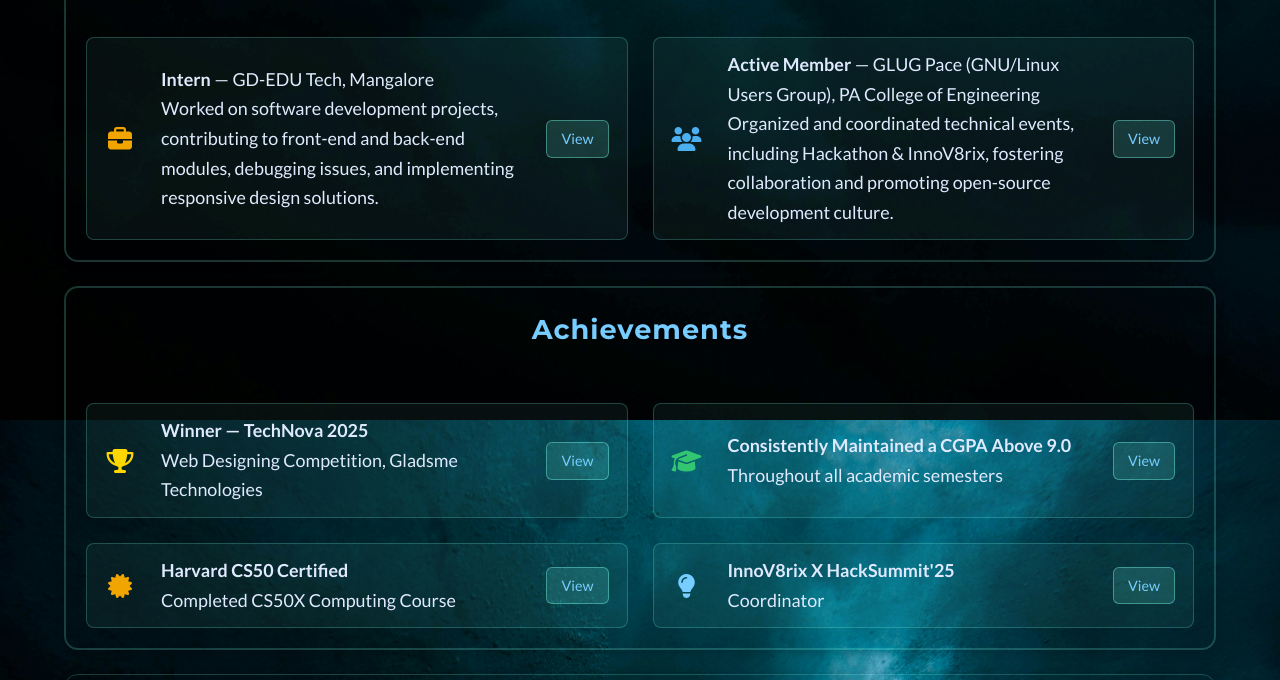
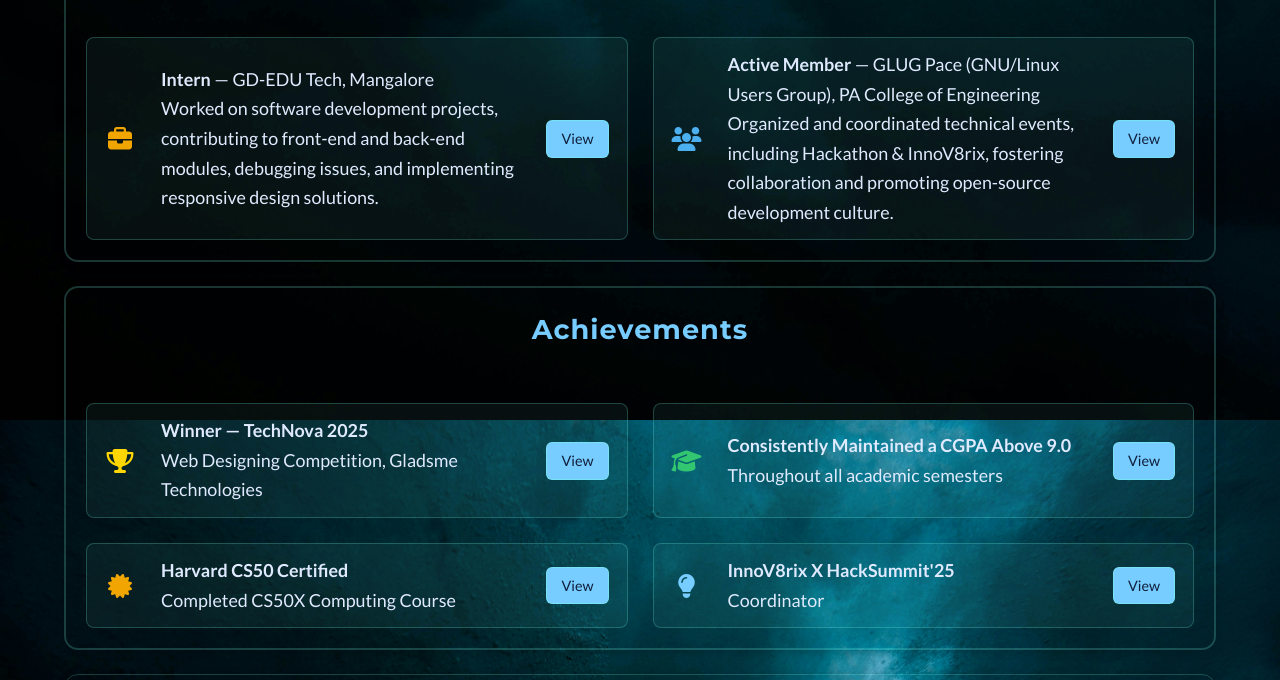
Before and after one commit to Thaju123/Portfolio, a plain HTML site: page index.html in a window 1280 px wide. Shown: the part 2460-3140 px from the top of the page. Drawn offline with Linux system fonts and the light colour scheme.

```diff
--- a/style.css
+++ b/style.css
@@ -876,8 +876,8 @@ h2 {
 /* ===== VIEW BUTTON STYLING ===== */
 .view-btn {
   margin-left: auto;
-  background: rgba(124,255,233,0.15);
-  color: #77cdff;
+  background-color: #77cdff;
+  color: #101e3c;
   border: 1px solid rgba(124,255,233,0.4);
   padding: 6px 14px;
   font-size: 0.9rem;
```
